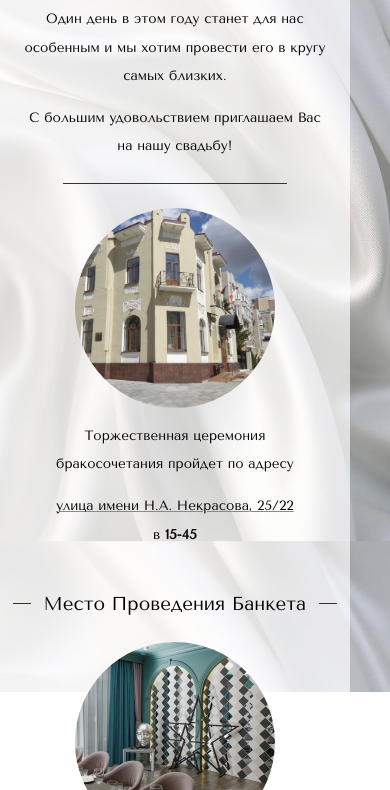
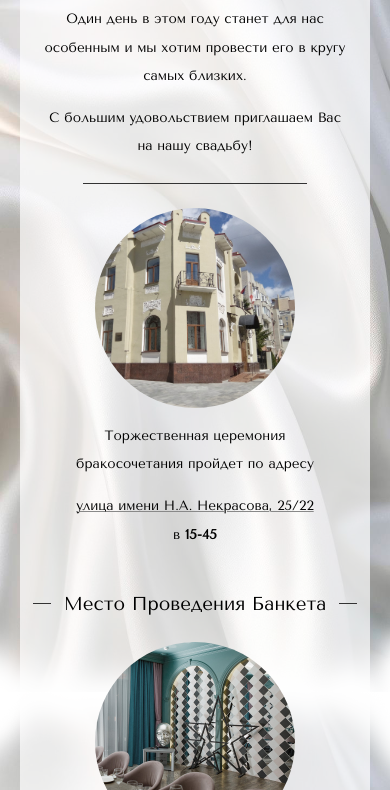
Before and after one commit to picksonamp/wd, a plain HTML site: page index.html in a window 390 px wide. Shown: the part 152-942 px from the top of the page. Before the commit the page ends 844 px from the top, so only its background shows below. Drawn offline with nearby package versions, Linux system fonts and the light colour scheme.

Commit message:
Add files via upload

```diff
--- a/style.css
+++ b/style.css
@@ -37,7 +37,7 @@ body {
     background-repeat: repeat;
     background-size: 100% !important;
     background-attachment: fixed !important;
-    position: fixed !important;
+
 
 }
 
@@ -463,7 +463,7 @@ input[type='checkbox']:checked + .label-for-check::before{
 
 @media (max-width: 700px) {
     body {
-        background-image: url(background4.jpg);
+        background-image: url(background4.png);
         background-size: 100%;
 
           }
```
Also changed, not shown: background4.png (added).
